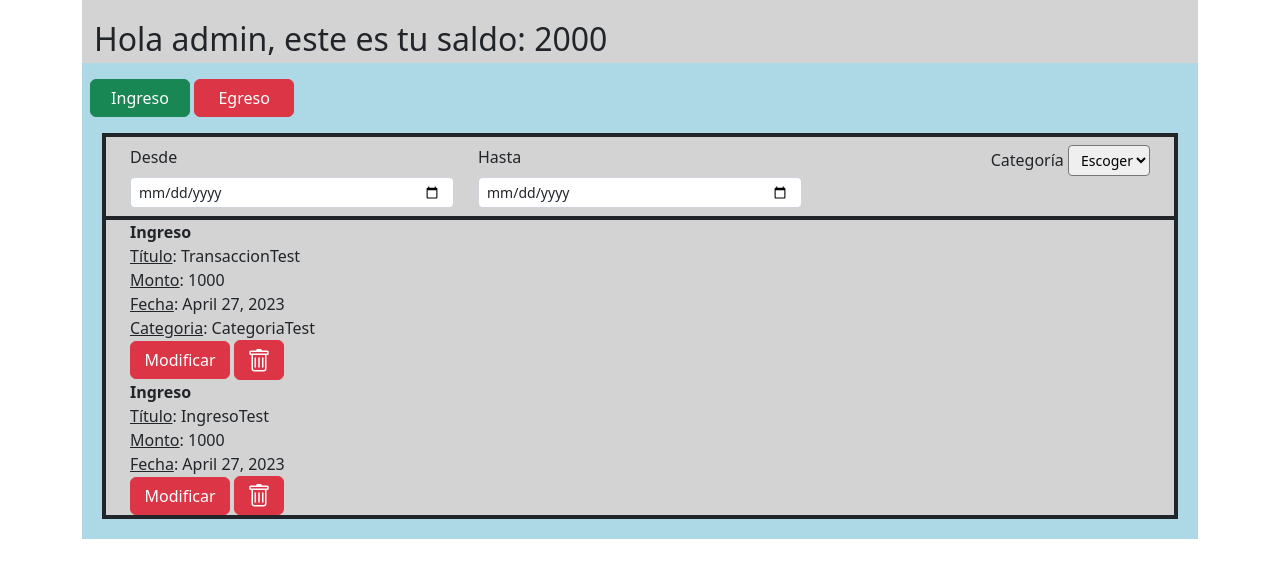
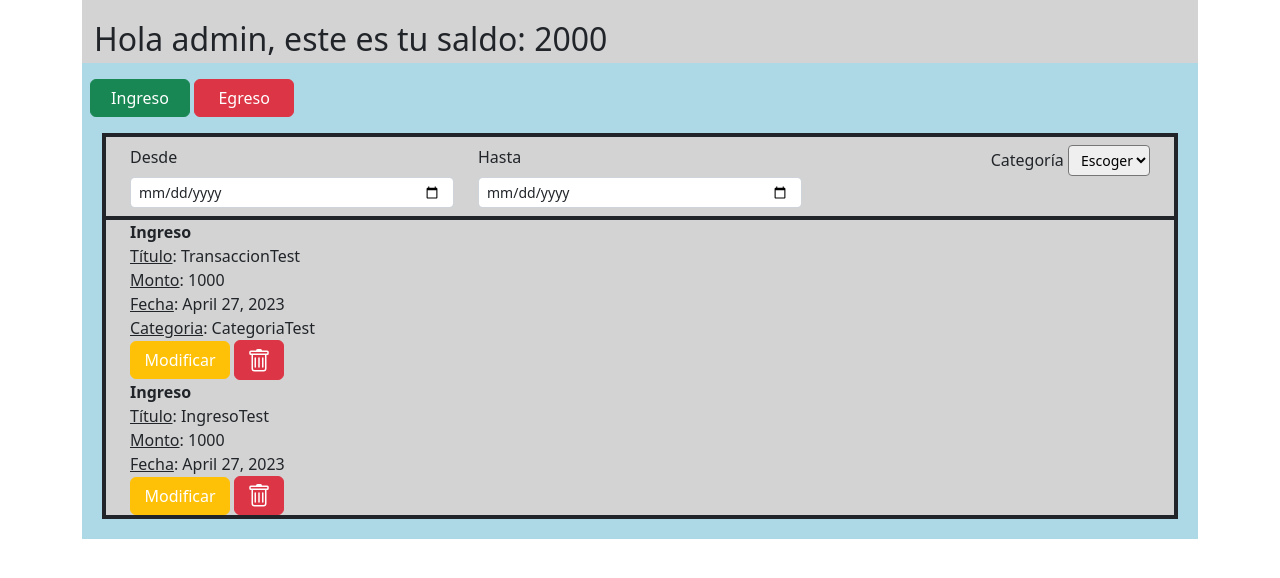
Before and after one commit to DCC-CC4401/2023-1-Grupo-27, a Django app: page /mainApp/ in a window 1280 px wide. Shown: the part 71-649 px from the top of the page. Run offline with Django 4.2, Linux system fonts and the light colour scheme; a user stored in the database is signed in; data comes from the database, SQL or seed files in the repository; both versions use the stored data as it was after the commit.

Commit message:
Style: Change color of button modificar

```diff
--- a/FinanceManager/mainApp/templates/index.html
+++ b/FinanceManager/mainApp/templates/index.html
@@ -112,10 +112,10 @@
                                 <span class="transaccion_categoria"><u>Categoria</u>: {{ transaccion.categoria }}</span>
                             {% endif %}
                             <div>
-                                <button type="button" class="btn btn-danger btn-block customButtonWidth modificar-btn"
+                                <button type="button" class="btn btn-warning btn-block customButtonWidth modificar-btn"
                                     data-bs-toggle="modal" data-bs-target="#modificar" id="modificar-btn-{{ transaccion.id }}"
                                     data-transaccion-id="{{ transaccion.id }}">
-                                    Modificar
+                                    <span style="color: rgb(255, 255, 255);">Modificar</span>
                                 </button>
                                 <button type="button" class="btn btn-danger eliminar-btn"
                                     data-bs-toggle="modal" data-bs-target="#eliminar" id="eliminar-btn-{{ transaccion.id }}"
```
Also changed, not shown: FinanceManager/db.sqlite3.
